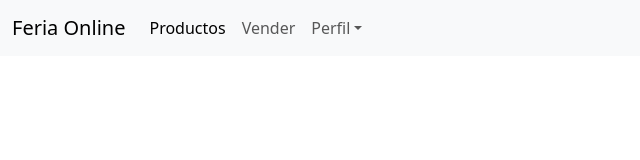
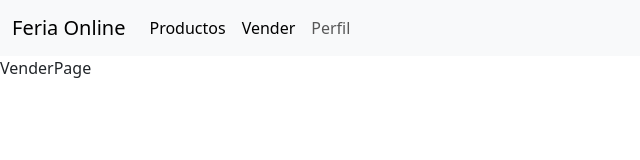
Before and after one commit to SantiagoLamot/FeriaOnline, a React (Vite) app in the folder feriaonline-frontend/: page /vender in a window 1280 px wide. Shown: the top 160 px of the page, without its empty margins (0-640 px from the left). Built offline with nearby package versions, Linux system fonts and the light colour scheme.

Commit message:
Page y Routes
Creacion de VenderPage y Perfil Page, y vinculacion con Routes

```diff
--- a/feriaonline-frontend/src/FeriaOnline.jsx
+++ b/feriaonline-frontend/src/FeriaOnline.jsx
@@ -1,6 +1,8 @@
-import { Route, Routes } from "react-router-dom"
-import { NavBar } from "./components/generales/NavBar"
+import { Navigate, Route, Routes } from "react-router-dom"
+import { NavBar } from "./components/Generales/NavBar"
+import { PerfilPage } from "./pages/PerfilPage"
 import { ProductosPage } from "./pages/ProductosPage"
+import { VenderPage } from "./pages/VenderPage"
 
 export const FeriaOnline = () => {
   return (
@@ -8,6 +10,10 @@ export const FeriaOnline = () => {
     <NavBar></NavBar>
     <Routes>
         <Route path="/" element={<ProductosPage/>}/>
+        <Route path="/productos" element={<ProductosPage/>}></Route>
+        <Route path="/vender" element={<VenderPage/>}></Route>
+        <Route path="/perfil" element={<PerfilPage/>}></Route>
+        <Route path="/*" element={<Navigate to='/'></Navigate>}></Route>
     </Routes>
     </>
   )
--- a/feriaonline-frontend/src/components/generales/NavBar.jsx
+++ b/feriaonline-frontend/src/components/generales/NavBar.jsx
@@ -1,30 +1,23 @@
+import { NavLink } from "react-router-dom"
+
 export const NavBar = () => {
     return (
         <nav className="navbar navbar-expand-lg bg-body-tertiary">
             <div className="container-fluid">
-                <a className="navbar-brand" href="#">Feria Online</a>
+                <NavLink to='/' className="navbar-brand" href="#">Feria Online</NavLink>
                 <button className="navbar-toggler" type="button" data-bs-toggle="collapse" data-bs-target="#navbarNavDropdown" aria-controls="navbarNavDropdown" aria-expanded="false" aria-label="Toggle navigation">
                     <span className="navbar-toggler-icon"></span>
                 </button>
                 <div className="collapse navbar-collapse" id="navbarNavDropdown">
                     <ul className="navbar-nav">
                         <li className="nav-item">
-                            <a className="nav-link active" aria-current="page" href="#">Productos</a>
+                            <NavLink to='/productos' className="nav-link active" aria-current="page" href="#">Productos</NavLink>
                         </li>
                         <li className="nav-item">
-                            <a className="nav-link" href="#">Vender</a>
+                            <NavLink to='/vender' className="nav-link" href="#">Vender</NavLink>
                         </li>
-                        <li className="nav-item dropdown">
-                            <a className="nav-link dropdown-toggle" href="#" role="button" data-bs-toggle="dropdown" aria-expanded="false">
-                                Perfil
-                            </a>
-                            <ul className="dropdown-menu">
-                                <li><a className="dropdown-item" href="#">Descripcion</a></li>
-                                <li><a className="dropdown-item" href="#">Mostrar contador</a></li>
-                                <li><a className="dropdown-item" href="#">Mis compras</a></li>
-                                <li><a className="dropdown-item" href="#">Mis ventas</a></li>
-                                <li><a className="dropdown-item" href="#">Mis publicaciones</a></li>
-                            </ul>
+                        <li className="nav-item">
+                            <NavLink to='/perfil' className="nav-link" href="#">Perfil</NavLink>
                         </li>
                     </ul>
                 </div>
--- /dev/null
+++ b/feriaonline-frontend/src/pages/PerfilPage.jsx
@@ -0,0 +1,5 @@
+export const PerfilPage = () => {
+    return (
+        <div>PerfilPage</div>
+    )
+}
--- /dev/null
+++ b/feriaonline-frontend/src/pages/VenderPage.jsx
@@ -0,0 +1,5 @@
+export const VenderPage = () => {
+    return (
+        <div>VenderPage</div>
+    )
+}
```
